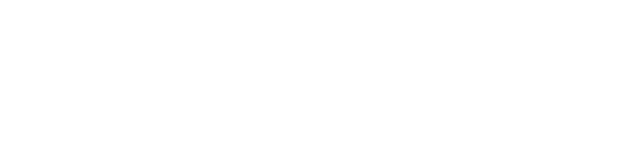
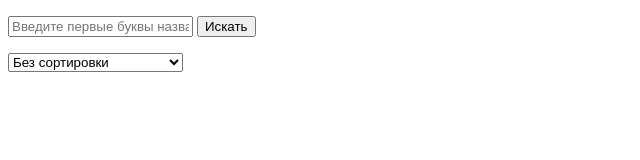
Before and after one commit to asolovev99/lab2_web, a plain HTML site: page index.html in a window 1280 px wide. Shown: the whole page, without its empty margins (0-640 px from the left). Drawn offline with Linux system fonts and the light colour scheme.

Commit message:
Initial commit

```diff
--- a/index.html
+++ b/index.html
@@ -6,11 +6,31 @@
     <title>Лаб 2</title>
 </head>
 <body>
-
+    <p>
+        <input id="inputTown" type="text" placeholder="Введите первые буквы названия города" />
+        <button id="buttonSearch">
+            Искать
+        </button>
+    </p>
+    <p>
+        <select>
+            <option>Без сортировки</option>
+            <option>По названию города А-Я</option>
+            <option>По названию города Я-А</option>
+            <option></option>
+            <option></option>
+            <option></option>
+            <option></option>
+            <option></option>
+            <option></option>
+        </select>
+    </p>
 </body>
 </html>
 <!--
+http://geodb-cities-api.wirefreethought.com/demo
 Поле поиска по названию + кнопка
 Селектор для выбора сортировки, поле ввода ограничения количества элементов в списке
-Вывод в виде таблицы: страна,
+Вывод в виде таблицы: страна, город, координаты, количество людей
+Кнопки для переключения между страницами
 -->
```
